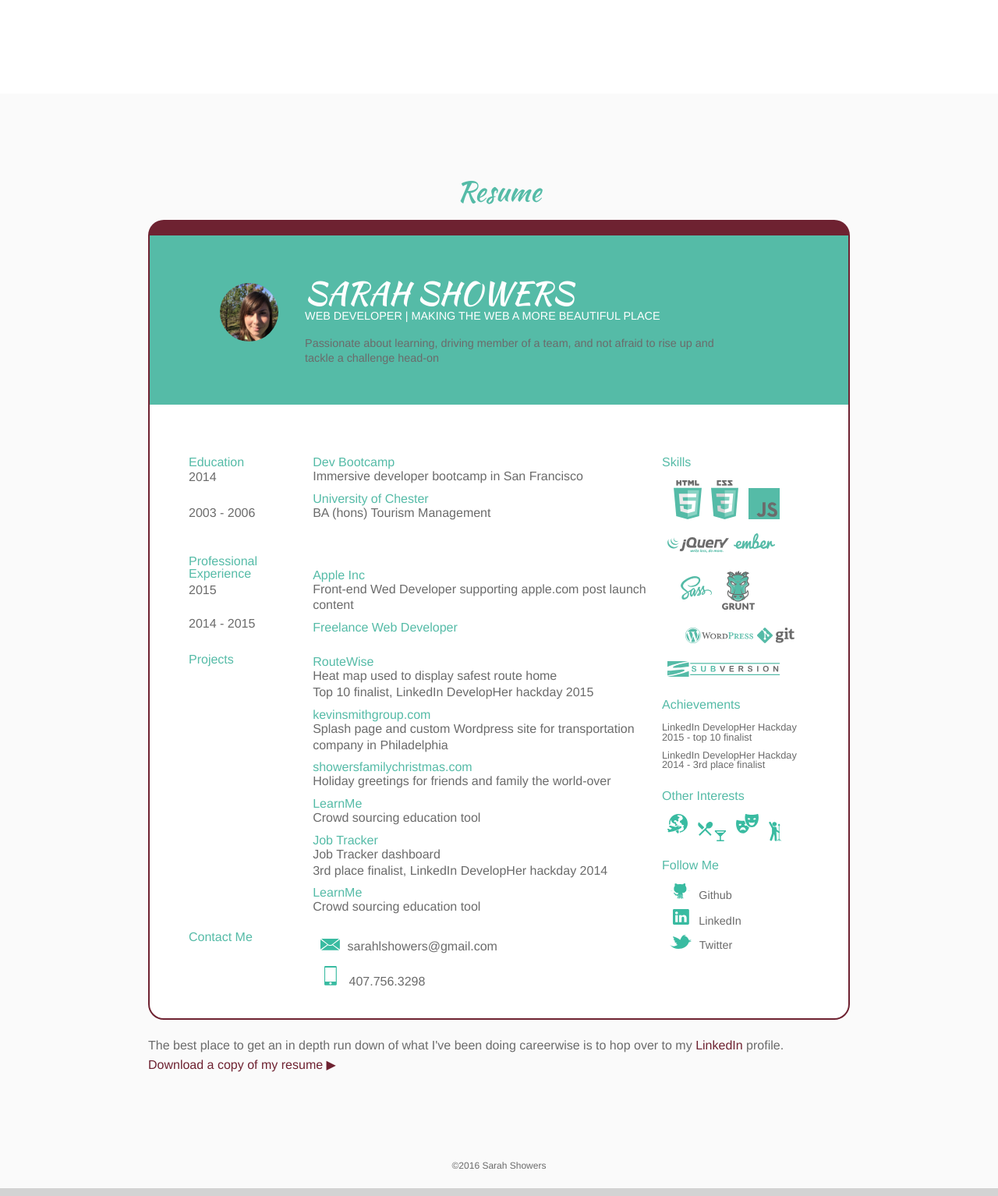
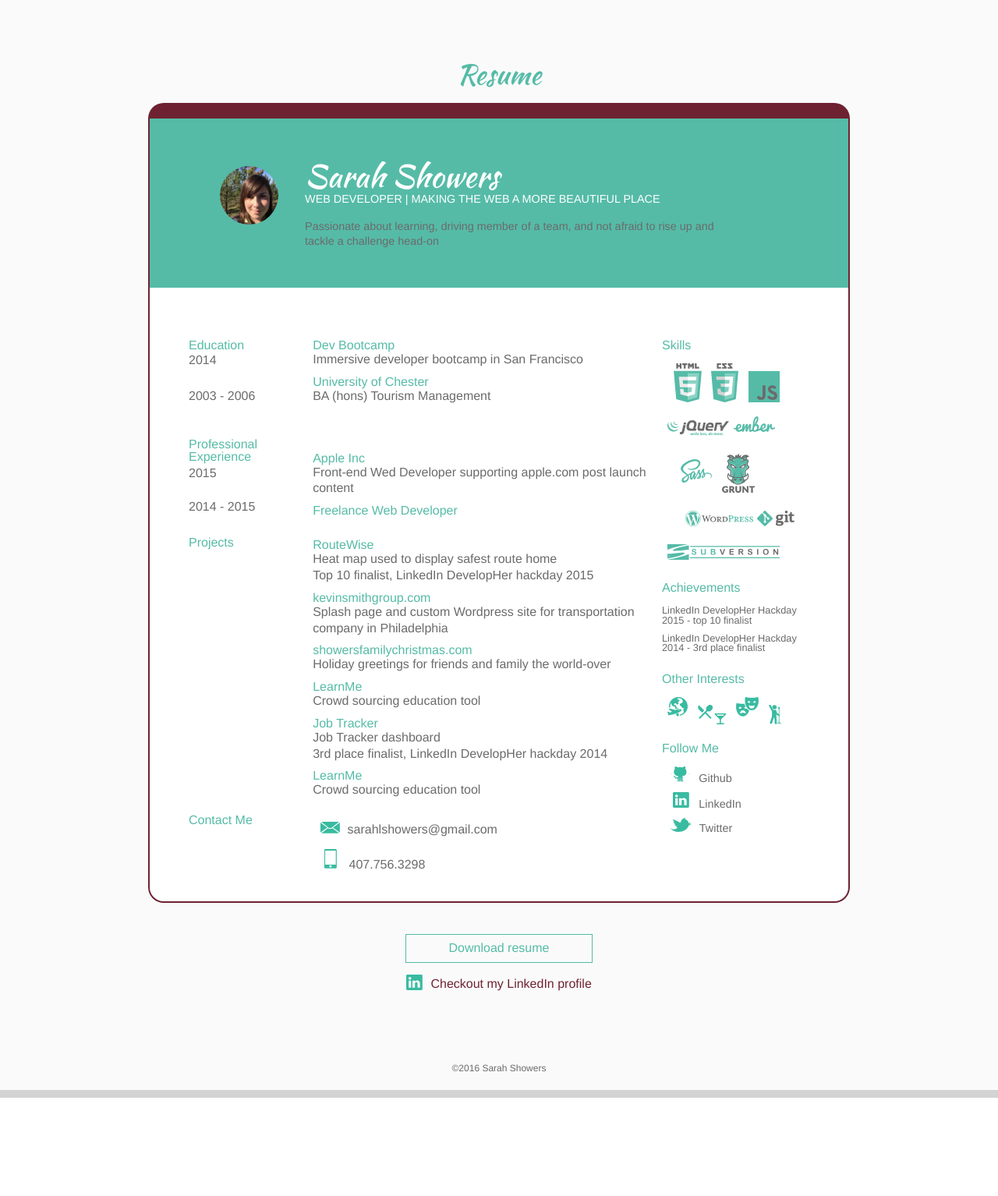
Before and after one commit to sarahlshowers/sarahlshowers2.0, a website: page app/index.html in a window 1280 px wide. Shown: the part 1064-2598 px from the top of the page at 78% size. After the commit the page ends 2472 px from the top, so only its background shows below. Drawn offline with nearby package versions, Linux system fonts and the light colour scheme; a web font is replaced by a local one.

Commit message:
additional layout tweaks

```diff
--- a/app/index.html
+++ b/app/index.html
@@ -20,7 +20,7 @@
 
   <nav><a id="#main">
     <h2 class="white-override">sarahlshowers.com</h2>
-    <p class="to-top-nav"><a href="#top">Back to top &#9650;</a></p>
+    <p class="to-top-nav"><a class="white-override" href="#top">Back to top &#9650;</a></p>
   </nav>
 
   <a id="main"></a>
@@ -216,9 +216,9 @@
         </div><!-- End resume main-body -->
       </div><!-- End resume container -->
 
-      <div class="resume-copy">
-        <p>The best place to get an in depth run down of what I've been doing careerwise is to hop over to my <a target="_blank" href="https://linkedin.com/in/sarahlshowers" class="icons">LinkedIn</a> profile.</p>
-        <p><a href="./files/sarah-showers-resume.pdf" download>Download a copy of my resume &#9654;</a></p>
+      <div class="resume-cta">
+        <p class="download"><a href="./files/sarah-showers-resume.pdf" download>Download resume</a></p>
+        <p class="go-to-linkedin"><a target="_blank" href="https://linkedin.com/in/sarahlshowers"><img src="img/linkedin.svg" alt="LinkedIn">Checkout my LinkedIn profile</a></p>
       </div>
     </div>
 
--- a/app/scss/base.scss
+++ b/app/scss/base.scss
@@ -48,10 +48,6 @@ a:active {
   a:link {
     color: #fff;
   }
-
-  &.visit-github {
-    color: #fff;
-  }
 }
 
 
--- a/app/scss/homepage.scss
+++ b/app/scss/homepage.scss
@@ -14,12 +14,16 @@ LAYOUT STYLES
 .primary-content {
 	max-width: 960px;
 	margin: auto;
-	padding: 0 100px 100px 100px;
+	padding: 0 100px 50px 100px;
 	width: 70%;
 }
 
 .secondary-content {
 	padding: 70px 0;
+
+	&.portfolio {
+		padding: 0 0 70px;
+	}
 
 	&.resume {
 		background-color: $background-grey;
--- a/app/scss/nav.scss
+++ b/app/scss/nav.scss
@@ -10,7 +10,7 @@ nav {
   position: fixed;
   top: 0;
   margin: 0;
-  padding: 0 5%;
+  padding: 0 15%;
   width: 100%;
   height: 50px;
   background: $primary-light;
--- a/app/scss/resume.scss
+++ b/app/scss/resume.scss
@@ -341,11 +341,23 @@ RIGHT COLUMN CONTENT
   }
 }
 
-.resume-copy {
-  margin: 20px 50px;
+.resume-cta {
+  margin-top: 40px;
+  text-align: center;
 
-  p {
-    line-height: 25px;
+  .download {
+    border: solid 1px $primary-medium;
+    display: inline-block;
+    padding: 7px 55px;
+
+    a {
+      color: $primary-medium;
+    }
+  }
+
+  img {
+    height: 20px;
+    margin: 15px 1% -3px 0;
   }
 }
 
--- a/app/scss/styles.scss
+++ b/app/scss/styles.scss
@@ -1,4 +1,5 @@
 @import url(https://fonts.googleapis.com/css?family=Rancho);
+@import url(https://fonts.googleapis.com/css?family=Kaushan+Script);
 
 @import 'reset';
 @import 'color-palatte';
--- a/app/scss/typography.scss
+++ b/app/scss/typography.scss
@@ -12,7 +12,8 @@ h1 {
 
 h1,
 h2,
-h3 {
+h3,
+.to-top-nav {
   font-family: 'Kaushan Script', cursive;
 }
 
@@ -78,11 +79,13 @@ TYPOGRAPHY: MAIN BODY
 nav {
   h2 {
     margin: 0;
-    padding-left: 5%;
+    font-size: 1.5em;
+  }
 
+  h2,
+  a {
     &.white-override {
       color: #fff;
-      // font-size: 1.5em;
     }
   }
 }
@@ -137,7 +140,6 @@ TYPOGRAPHY: RESUME
   vertical-align: middle;
 
   h3 {
-    text-transform: uppercase;
     font-size: 2.5rem;
     color: #fff;
     margin-bottom: 0;
```
Also changed, not shown: app/css/styles.css, 1 other file.
